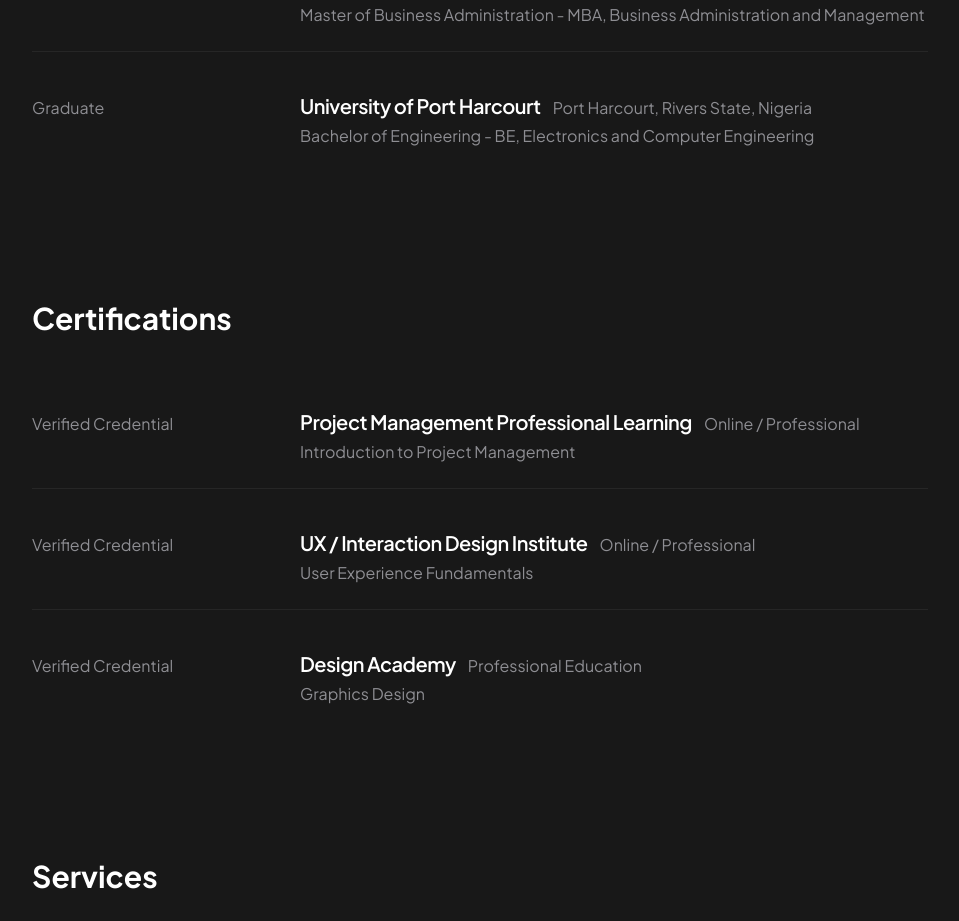
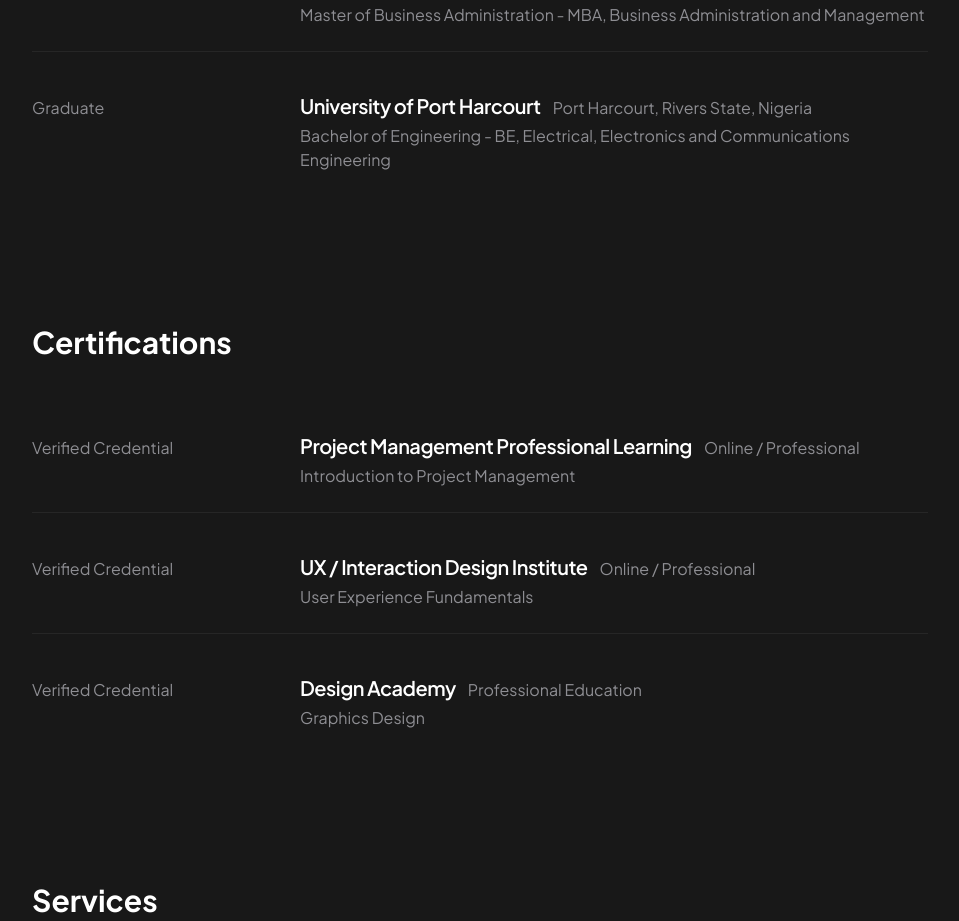
Before and after one commit to Mobirevo-Agency-2/eik_portfolio, a React (Vite) app: page / in a window 1280 px wide. Shown: the part 3007-3928 px from the top of the page, without its empty margins (96-1055 px from the left). Built offline with nearby package versions, Linux system fonts and the light colour scheme.

Commit message:
feat: update undergraduate course to Electrical, Electronics and Communications Engineering

```diff
--- a/src/components/Education.tsx
+++ b/src/components/Education.tsx
@@ -19,7 +19,7 @@
       period: 'Graduate',
       institution: 'University of Port Harcourt',
       location: 'Port Harcourt, Rivers State, Nigeria',
-      degree: 'Bachelor of Engineering - BE, Electronics and Computer Engineering',
+      degree: 'Bachelor of Engineering - BE, Electrical, Electronics and Communications Engineering',
     },
   ];
 
--- a/src/components/FutureActionSummitPage.tsx
+++ b/src/components/FutureActionSummitPage.tsx
@@ -440,7 +440,7 @@
               Education & Academic Foundation
             </h2>
             <p className="text-sm sm:text-base text-[#8e8e93] mt-2">
-              Advanced qualifications combining global business administration with computer and electronics engineering.
+              Advanced qualifications combining global business administration with electrical, electronics and communications engineering.
             </p>
           </div>
 
@@ -468,10 +468,10 @@
                 Bachelor of Engineering - BE
               </h3>
               <div className="text-sm text-[#8e8e93] mb-3">
-                University of Port Harcourt • Electronics and Computer Engineering
+                University of Port Harcourt • Electrical, Electronics and Communications Engineering
               </div>
               <p className="text-xs text-[#a1a1a6] leading-relaxed">
-                Rigorous grounding in digital electronics, computer systems architecture, embedded microprocessors, and software engineering.
+                Rigorous grounding in electrical systems, electronics, telecommunications, digital signal transmission, and computer systems architecture.
               </p>
             </div>
           </div>
```
